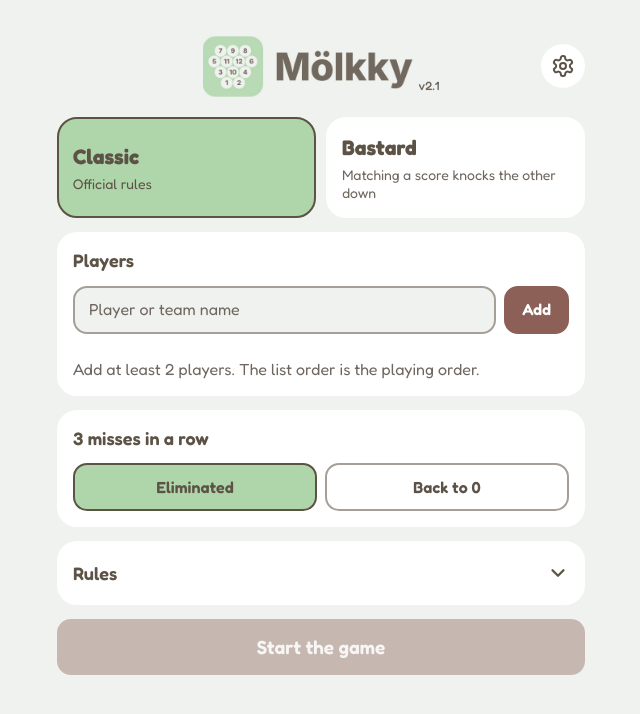
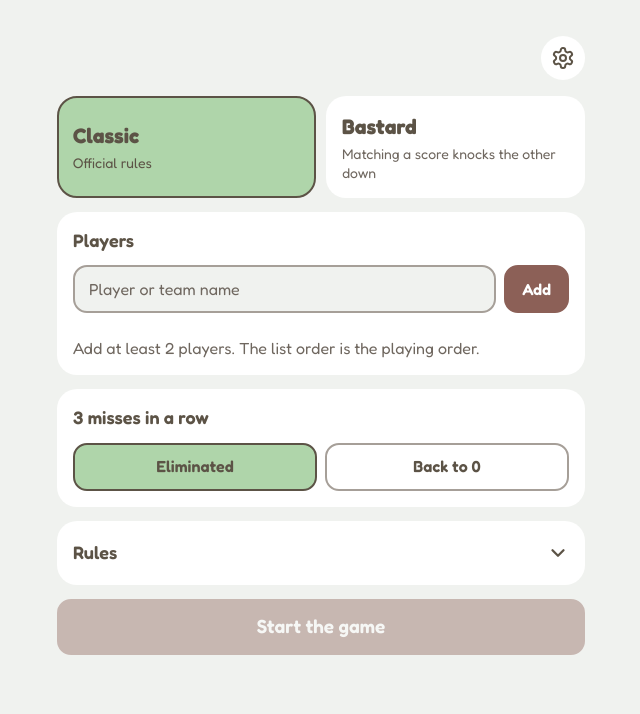
Before and after one commit to Womack82/molkky, a plain HTML site: page index.html in a window 1280 px wide. Shown: the whole page, without its empty margins (319-959 px from the left). Drawn offline with Linux system fonts and the light colour scheme.

Commit message:
Logo retiré de l'accueil, version affichée dans les Réglages (v2.2)
Co-Authored-By: Claude Opus 5.5 <noreply@anthropic.com>

```diff
--- a/index.html
+++ b/index.html
@@ -63,18 +63,8 @@
   }
   .app-version { font-size: 12px; font-weight: 500; color: var(--text-2); margin-left: -4px; align-self: flex-end; padding-bottom: 3px; }
   .logo { width: 32px; height: 32px; flex: none; display: block; }
-  /* Logo centré de l'écran Réglages (recadré sur le logo-clair.jpg) */
-  .hero { display: flex; justify-content: center; align-items: flex-end; gap: 6px; margin: 10px 0 20px; }
-  .hero-logo {
-    --s: .2019; /* 210 px affichés pour les 1040 px utiles de l'image */
-    width: calc(1040px * var(--s)); height: calc(300px * var(--s));
-    overflow: hidden; opacity: .85; flex: none;
-  }
-  .hero-logo img {
-    display: block; width: calc(1800px * var(--s)); height: auto; max-width: none;
-    margin: calc(-150px * var(--s)) 0 0 calc(-380px * var(--s));
-  }
-  .hero .app-version { margin: 0; padding-bottom: 2px; align-self: flex-end; }
+  /* En-tête de l'accueil : seulement la roue Réglages, à droite */
+  .hero { display: flex; justify-content: flex-end; align-items: center; margin: 10px 0 16px; }
 
   /* Rappel des règles repliable */
   .rules-card summary {
@@ -534,8 +524,6 @@
   }
   .gear-btn svg { width: 24px; height: 24px; transition: transform .28s ease-out; }
   .gear-btn:active svg { transform: rotate(60deg); }
-  .hero { position: relative; }
-  .gear-float { position: absolute; right: 0; top: 50%; margin-top: -22px; }
   .head-btns { display: flex; gap: 8px; align-items: center; flex: none; }
   @media (max-width: 400px) {
     .head-btns #new-game-btn { max-width: 112px; padding: 4px 10px; line-height: 1.15; }
@@ -557,6 +545,7 @@
   .sheet-head h2 { margin: 0; text-align: center; grid-column: 2; }
   .sheet-head #settings-back { grid-column: 1; grid-row: 1; }
   .sheet-head #settings-close { grid-column: 3; grid-row: 1; }
+  .sheet-head .sheet-ver { grid-column: 2; grid-row: 2; margin: 2px 0 0; text-align: center; align-self: auto; padding: 0; }
   .round {
     width: 44px; height: 44px; min-width: 44px; min-height: 44px; padding: 0;
     border: 0; border-radius: 50%; background: var(--card); color: var(--text);
@@ -690,9 +679,7 @@
   <section id="screen-setup">
     <header class="hero">
       <h1 class="sr" data-i18n="title">Mölkky – Compteur de points</h1>
-      <div class="hero-logo"><img src="icons/logo-clair.jpg" alt="" width="1800" height="600"></div>
-      <span class="app-version"></span>
-      <button type="button" class="gear-btn gear-float" data-i18n-aria="settings" aria-label="Réglages"><svg aria-hidden="true"><use href="#gear"/></svg></button>
+      <button type="button" class="gear-btn" data-i18n-aria="settings" aria-label="Réglages"><svg aria-hidden="true"><use href="#gear"/></svg></button>
     </header>
 
     <div class="modes" role="radiogroup" aria-label="Mode de jeu" data-i18n-aria="modeAria">
@@ -877,6 +864,7 @@
         <svg viewBox="0 0 24 24" width="20" height="20" fill="none" stroke="currentColor" stroke-width="2.5" stroke-linecap="round" stroke-linejoin="round" aria-hidden="true"><path d="M15 5l-7 7 7 7"/></svg>
       </button>
       <h2 id="settings-title" data-i18n="settings">Réglages</h2>
+      <span class="app-version sheet-ver"></span>
       <button type="button" id="settings-close" class="round" data-i18n-aria="close" aria-label="Fermer">
         <svg viewBox="0 0 24 24" width="20" height="20" fill="none" stroke="currentColor" stroke-width="2.5" stroke-linecap="round" aria-hidden="true"><path d="M6 6l12 12M18 6L6 18"/></svg>
       </button>
@@ -948,7 +936,7 @@
 (function () {
   'use strict';
 
-  var APP_VERSION = '2.1'; // à augmenter à chaque mise à jour (1.1, 1.2...)
+  var APP_VERSION = '2.2'; // à augmenter à chaque mise à jour (1.1, 1.2...)
   var STORAGE_KEY = 'molkky-compteur-v1';
   var NOTES_KEY = 'molkky-notes';
   var MAIN = { target: 50, back: 25 };     // partie principale
--- a/sw.js
+++ b/sw.js
@@ -1,6 +1,6 @@
 // Service worker : garde l'app en cache pour qu'elle marche sans réseau.
 // Changer CACHE à chaque mise à jour des fichiers listés pour forcer les téléphones à les recharger.
-const CACHE = 'molkky-2.1'; // suit la version de l'app (APP_VERSION dans index.html)
+const CACHE = 'molkky-2.2'; // suit la version de l'app (APP_VERSION dans index.html)
 const ASSETS = [
   './',
   'index.html',
@@ -9,8 +9,7 @@ const ASSETS = [
   'icons/icone-32.jpg',
   'icons/icone-180.jpg',
   'icons/icone-192.jpg',
-  'icons/icone-512.jpg',
-  'icons/logo-clair.jpg'
+  'icons/icone-512.jpg'
 ];
 
 self.addEventListener('install', (event) => {
```
